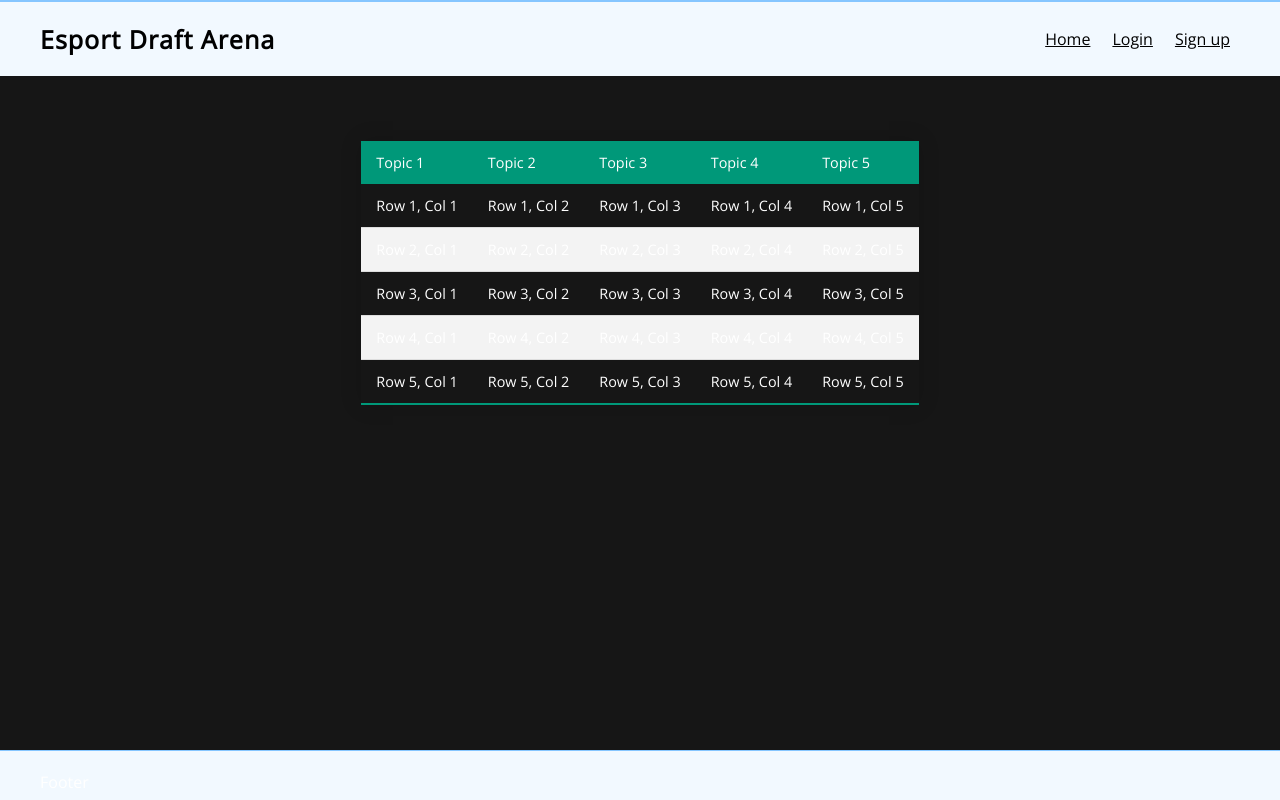
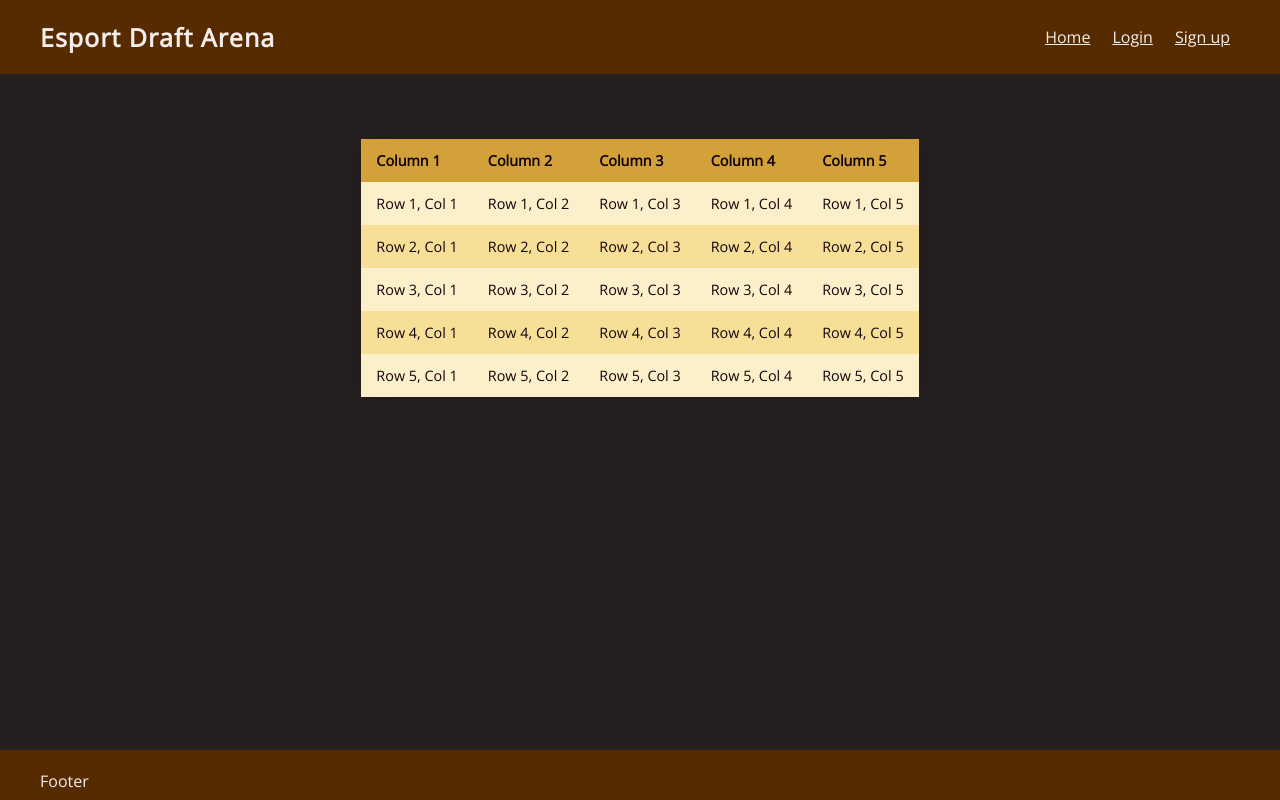
Before and after one commit to jjephson/esportdraftarena, a Nuxt app: page / in a window 1280 px wide. Built offline with nearby package versions, Linux system fonts and the light colour scheme.

Commit message:
Adding Draft table with temp styles

```diff
--- a/assets/global.css
+++ b/assets/global.css
@@ -114,15 +114,15 @@ body {
 body {
     font-family: 'Open Sans', sans-serif;
     font-weight: 400;
-    background-color: #161616;
-    color: #fff;
+    background-color: rgba(37, 31, 31, 1);
+    color: rgba(244, 238, 236, 1);
     font-size: 1.6rem;
 }
 
 a:link,
 a:visited {
     text-decoration: underline;
-    /* color:rgba(255, 255, 255, 0.4); */
+    color: rgba(244, 238, 236, 1);
 }
 
 a:link:active,
--- a/components/Draft/DraftTable.vue
+++ b/components/Draft/DraftTable.vue
@@ -3,11 +3,7 @@
 		<table class="draft-table">
 			<thead>
 				<tr>
-					<th>Topic 1</th>
-					<th>Topic 2</th>
-					<th>Topic 3</th>
-					<th>Topic 4</th>
-					<th>Topic 5</th>
+					<th v-for="(header, index) in tableHeaders" :key="index">{{ header }}</th>
 				</tr>
 			</thead>
 			<tbody>
@@ -19,20 +15,24 @@
 	</section>
 </template>
 
-<script>
-	export default {
-		data() {
-			return {
-				tableData: [
-					['Row 1, Col 1', 'Row 1, Col 2', 'Row 1, Col 3', 'Row 1, Col 4', 'Row 1, Col 5'],
-					['Row 2, Col 1', 'Row 2, Col 2', 'Row 2, Col 3', 'Row 2, Col 4', 'Row 2, Col 5'],
-					['Row 3, Col 1', 'Row 3, Col 2', 'Row 3, Col 3', 'Row 3, Col 4', 'Row 3, Col 5'],
-					['Row 4, Col 1', 'Row 4, Col 2', 'Row 4, Col 3', 'Row 4, Col 4', 'Row 4, Col 5'],
-					['Row 5, Col 1', 'Row 5, Col 2', 'Row 5, Col 3', 'Row 5, Col 4', 'Row 5, Col 5'],
-				],
-			};
-		},
-	};
+<script setup>
+	import { ref } from 'vue';
+
+	const tableHeaders = ref([
+		'Column 1',
+		'Column 2',
+		'Column 3',
+		'Column 4',
+		'Column 5',
+	]);
+
+	const tableData = ref([
+		['Row 1, Col 1', 'Row 1, Col 2', 'Row 1, Col 3', 'Row 1, Col 4', 'Row 1, Col 5'],
+		['Row 2, Col 1', 'Row 2, Col 2', 'Row 2, Col 3', 'Row 2, Col 4', 'Row 2, Col 5'],
+		['Row 3, Col 1', 'Row 3, Col 2', 'Row 3, Col 3', 'Row 3, Col 4', 'Row 3, Col 5'],
+		['Row 4, Col 1', 'Row 4, Col 2', 'Row 4, Col 3', 'Row 4, Col 4', 'Row 4, Col 5'],
+		['Row 5, Col 1', 'Row 5, Col 2', 'Row 5, Col 3', 'Row 5, Col 4', 'Row 5, Col 5'],
+	]);
 </script>
 
 <style scoped>
@@ -42,29 +42,22 @@
 		font-size: 0.9em;
 		min-width: 400px;
 		box-shadow: 0 0 20px rgba(0, 0, 0, 0.15);
+		color: rgba(17, 5, 10, 1);
 	}
 	.draft-table thead tr {
-		background-color: #009879;
-		color: #ffffff;
+		background-color: rgba(211, 161, 57, 1);
 		text-align: left;
+		font-weight: bold;
 	}
 	.draft-table th,
 	.draft-table td {
 		padding: 12px 15px;
 	}
 	.draft-table tbody tr {
-		border-bottom: 1px solid #dddddd;
+		background-color: rgba(251, 240, 202, 1);
 	}
 
 	.draft-table tbody tr:nth-of-type(even) {
-		background-color: #f3f3f3;
-	}
-
-	.draft-table tbody tr:last-of-type {
-		border-bottom: 2px solid #009879;
-	}
-	.draft-table tbody tr.active-row {
-		font-weight: bold;
-		color: #009879;
+		background-color: rgba(247, 223, 151, 1)
 	}
 </style>
--- a/components/Footer.vue
+++ b/components/Footer.vue
@@ -13,7 +13,7 @@
 		margin: auto 0 0;
 		height: 50px;
 		padding: 20px 0;
-		background: rgba(242, 249, 255);
-		border-top: 1px solid rgb(134, 198, 255);
+		color: rgba(244, 238, 236, 1);
+		background: rgba(87, 43, 0, 1);
 	}
 </style>
--- a/components/Header.vue
+++ b/components/Header.vue
@@ -12,11 +12,15 @@
 		display: flex;
 		justify-content: center;
 		padding: 2rem 0;
-		background: rgba(242, 249, 255);
-		border-top: 2px solid rgba(134, 198, 255);
+		color: rgba(244, 238, 236, 1);
+		background: rgba(87, 43, 0, 1);
 	}
 	.header {
 		justify-content: space-between;
 		align-items: center;
 	}
+	a:link,
+	a:visited {
+		color: rgba(244, 238, 236, 1);
+	}
 </style>
--- a/components/Logo.vue
+++ b/components/Logo.vue
@@ -12,6 +12,6 @@
 		font-weight: bold;
 		font-size: 2.5rem;
 		margin: 0;
-		color: #000;
+		color: rgba(244, 238, 236, 1);
 	}
 </style>
--- a/components/MainNav.vue
+++ b/components/MainNav.vue
@@ -14,12 +14,6 @@
 	nav a {
 		padding: 0.5rem 1rem;
 		margin: 0 0 0 0.2rem;
-		color: #000;
-	}
-	nav a:hover,
-	nav a:active,
-	nav a:focus {
-		background: rgba(134, 198, 255);
-		border-radius: 0.5rem;
+		color: rgba(244, 238, 236, 1);
 	}
 </style>
--- a/pages/login.vue
+++ b/pages/login.vue
@@ -103,6 +103,9 @@
 	.login-area form {
 		text-align: center;
 	}
+	.login-area a:visited {
+		color: rgba(37, 31, 31, 1);
+	}
 	.signup-link {
 		margin: 15px 0 0;
 	}
--- a/pages/signup.vue
+++ b/pages/signup.vue
@@ -137,6 +137,10 @@
 	.login-area form {
 		text-align: center;
 	}
+	.login-area a:link,
+	.login-area a:visited {
+		color: rgba(37, 31, 31, 1);
+	}
 	.picture {
 		display: inline-block;
 		margin: 0 0 20px;
```
